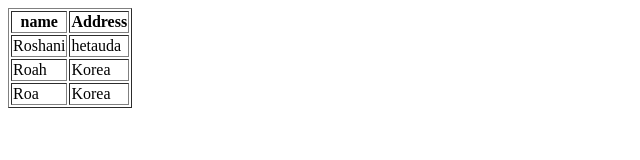
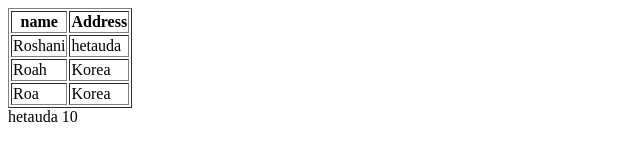
Before and after one commit to RoshaniRauniyar592/rebaseRoshani, a plain HTML site: page index.html in a window 1280 px wide. Shown: the full height of the page, 0-640 px from the left. Drawn offline with Linux system fonts and the light colour scheme.

Commit message:
fix : update main branch

```diff
--- a/index.html
+++ b/index.html
@@ -41,5 +41,8 @@
     </tr>
 
    </table>
+   <footer>
+    hetauda 10
+   </footer>
 </body>
 </html>
```
